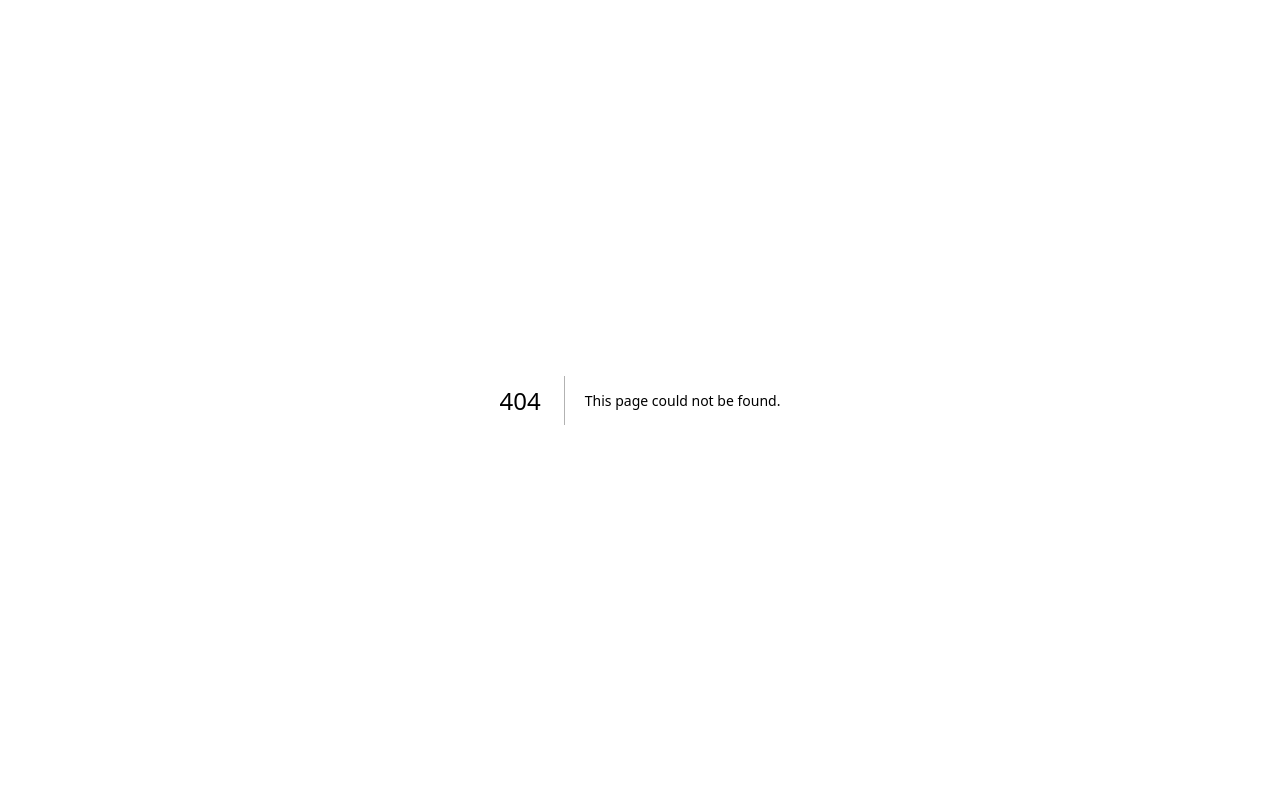
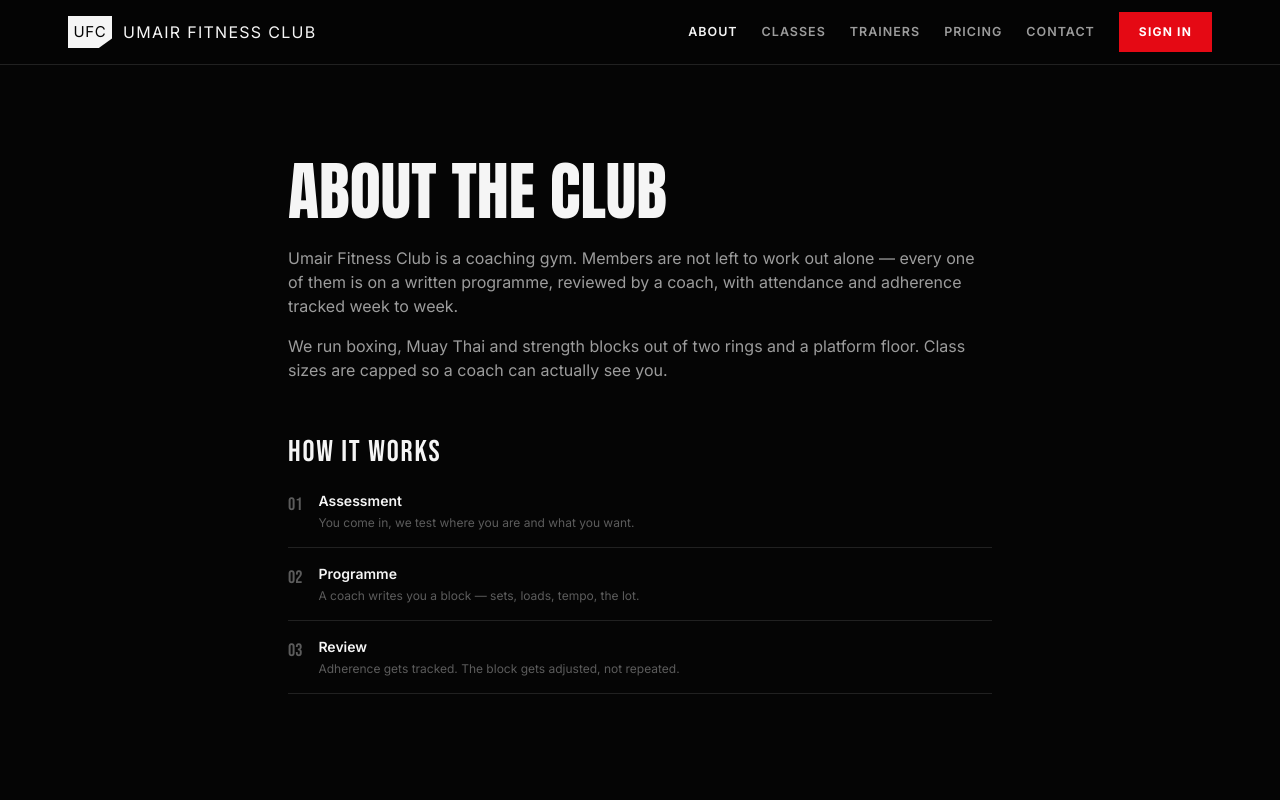
Before and after one commit to KhizarMushtaq01/UmairFitness-Club, a Next.js app: page /about in a window 1280 px wide. Before the commit this address had no page. Shown: the top 800 px of the page. Built offline with nearby package versions, Linux system fonts and the light colour scheme.

Commit message:
feat: add about, classes, trainers, and pricing pages

```diff
--- /dev/null
+++ b/src/app/(marketing)/about/page.tsx
@@ -0,0 +1,38 @@
+export default function AboutPage() {
+  return (
+    <section className="max-w-[760px] mx-auto px-4 md:px-7 py-16 md:py-24">
+      <h1 style={{ fontFamily: "var(--font-display)" }} className="text-[40px] sm:text-[64px] leading-[0.95]">
+        ABOUT THE CLUB
+      </h1>
+      <p className="text-[var(--mut)] mt-6">
+        Umair Fitness Club is a coaching gym. Members are not left to work out
+        alone — every one of them is on a written programme, reviewed by a coach,
+        with attendance and adherence tracked week to week.
+      </p>
+      <p className="text-[var(--mut)] mt-4">
+        We run boxing, Muay Thai and strength blocks out of two rings and a
+        platform floor. Class sizes are capped so a coach can actually see you.
+      </p>
+      <h2 style={{ fontFamily: "var(--font-heading)" }} className="text-[30px] tracking-[.06em] mt-12">
+        HOW IT WORKS
+      </h2>
+      <ol className="mt-4 flex flex-col gap-4">
+        {[
+          ["01", "Assessment", "You come in, we test where you are and what you want."],
+          ["02", "Programme", "A coach writes you a block — sets, loads, tempo, the lot."],
+          ["03", "Review", "Adherence gets tracked. The block gets adjusted, not repeated."],
+        ].map(([n, title, body]) => (
+          <li key={n} className="flex gap-4 border-b border-[var(--line)] pb-4">
+            <span style={{ fontFamily: "var(--font-heading)" }} className="text-[var(--dim)] text-lg">
+              {n}
+            </span>
+            <div>
+              <div className="font-semibold text-sm">{title}</div>
+              <div className="text-[var(--dim)] text-xs mt-1">{body}</div>
+            </div>
+          </li>
+        ))}
+      </ol>
+    </section>
+  );
+}
--- /dev/null
+++ b/src/app/(marketing)/classes/page.tsx
@@ -0,0 +1,36 @@
+import { getPublicClasses } from "@/features/marketing/queries";
+
+export default async function ClassesPage() {
+  const classes = await getPublicClasses();
+
+  return (
+    <section className="max-w-[1200px] mx-auto px-4 md:px-7 py-16 md:py-24">
+      <h1 style={{ fontFamily: "var(--font-display)" }} className="text-[40px] sm:text-[64px] leading-[0.95]">
+        TIMETABLE
+      </h1>
+      {classes.length === 0 ? (
+        <p className="text-[var(--mut)] mt-6">No classes scheduled yet — check back shortly.</p>
+      ) : (
+        <div className="grid grid-cols-1 sm:grid-cols-2 lg:grid-cols-3 gap-4 mt-10">
+          {classes.map((c) => (
+            <div key={c.id} className="bg-[var(--card)] border border-[var(--line)] p-5">
+              <div className="text-[10.5px] font-semibold tracking-[.18em] uppercase text-[var(--dim)]">
+                {c.discipline}
+              </div>
+              <div style={{ fontFamily: "var(--font-heading)" }} className="text-2xl mt-2">
+                {c.title}
+              </div>
+              <div className="text-[var(--mut)] text-xs mt-2">
+                {c.day} {c.time} · {c.durationMin} min · {c.room}
+              </div>
+              <div className="text-[var(--dim)] text-xs mt-1">Coach {c.coachName}</div>
+              <div className="text-[var(--red)] text-sm font-semibold mt-3">
+                {c.spotsLeft} spots left
+              </div>
+            </div>
+          ))}
+        </div>
+      )}
+    </section>
+  );
+}
--- /dev/null
+++ b/src/app/(marketing)/pricing/page.tsx
@@ -0,0 +1,46 @@
+import Link from "next/link";
+import { getPublicPlans } from "@/features/marketing/queries";
+
+const PLAN_BLURB: Record<string, string> = {
+  CONTENDER: "Open gym, two classes a week, group programming.",
+  FIGHTER: "Unlimited classes, a written block, monthly coach review.",
+  CHAMPION: "Everything in Fighter plus 1-to-1 sessions and nutrition.",
+};
+
+export default async function PricingPage() {
+  const plans = await getPublicPlans();
+
+  return (
+    <section className="max-w-[1200px] mx-auto px-4 md:px-7 py-16 md:py-24">
+      <h1 style={{ fontFamily: "var(--font-display)" }} className="text-[40px] sm:text-[64px] leading-[0.95]">
+        MEMBERSHIP
+      </h1>
+      <p className="text-[var(--mut)] mt-6 max-w-[520px]">
+        No joining fee. Freeze any plan for up to a month a year.
+      </p>
+      {plans.length === 0 ? (
+        <p className="text-[var(--mut)] mt-6">Plans are being finalised.</p>
+      ) : (
+        <div className="grid grid-cols-1 sm:grid-cols-2 lg:grid-cols-3 gap-4 mt-10">
+          {plans.map((p) => (
+            <div key={p.plan} className="bg-[var(--card)] border border-[var(--line)] p-6 flex flex-col">
+              <div style={{ fontFamily: "var(--font-heading)" }} className="text-[32px]">
+                {p.plan}
+              </div>
+              <div className="text-[var(--red)] text-xl font-semibold mt-2">{p.price}</div>
+              <p className="text-[var(--mut)] text-sm mt-4 flex-1">
+                {PLAN_BLURB[p.plan] ?? "Ask us about this plan."}
+              </p>
+              <Link
+                href="/contact"
+                className="mt-6 bg-[var(--red)] text-white px-5 py-3 font-bold uppercase tracking-widest text-xs no-underline text-center"
+              >
+                Enquire
+              </Link>
+            </div>
+          ))}
+        </div>
+      )}
+    </section>
+  );
+}
--- /dev/null
+++ b/src/app/(marketing)/trainers/page.tsx
@@ -0,0 +1,35 @@
+import { getPublicTrainers } from "@/features/marketing/queries";
+
+export default async function TrainersPage() {
+  const trainers = await getPublicTrainers();
+
+  return (
+    <section className="max-w-[1200px] mx-auto px-4 md:px-7 py-16 md:py-24">
+      <h1 style={{ fontFamily: "var(--font-display)" }} className="text-[40px] sm:text-[64px] leading-[0.95]">
+        COACHES
+      </h1>
+      {trainers.length === 0 ? (
+        <p className="text-[var(--mut)] mt-6">Coach profiles going up soon.</p>
+      ) : (
+        <div className="grid grid-cols-1 sm:grid-cols-2 lg:grid-cols-3 gap-4 mt-10">
+          {trainers.map((t) => (
+            <div key={t.id} className="bg-[var(--card)] border border-[var(--line)] p-5">
+              <div className="w-14 h-14 bg-[var(--red)] text-white grid place-items-center text-lg font-bold">
+                {t.name
+                  .split(" ")
+                  .map((p) => p[0])
+                  .join("")}
+              </div>
+              <div style={{ fontFamily: "var(--font-heading)" }} className="text-2xl mt-4">
+                {t.name}
+              </div>
+              <div className="text-[var(--mut)] text-xs mt-2">
+                {t.classCount} classes · {t.programCount} programmes
+              </div>
+            </div>
+          ))}
+        </div>
+      )}
+    </section>
+  );
+}
```
